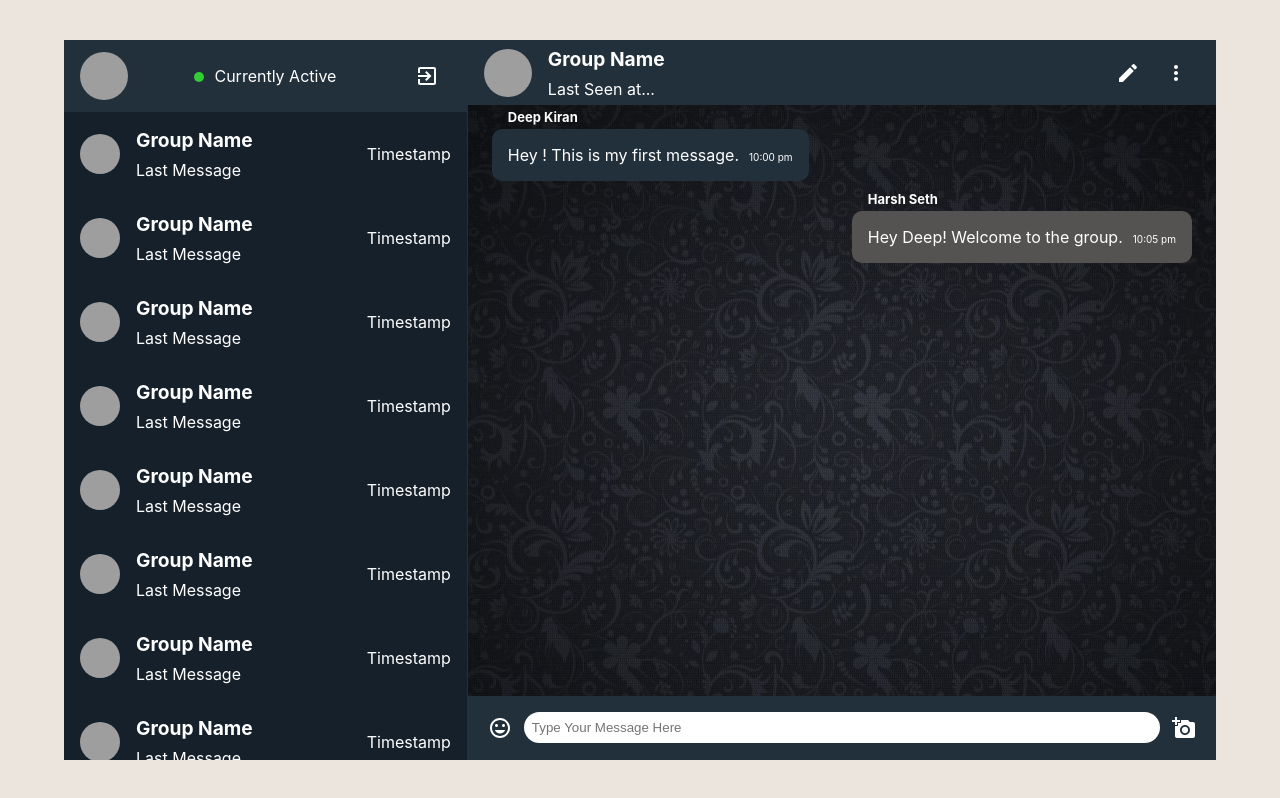
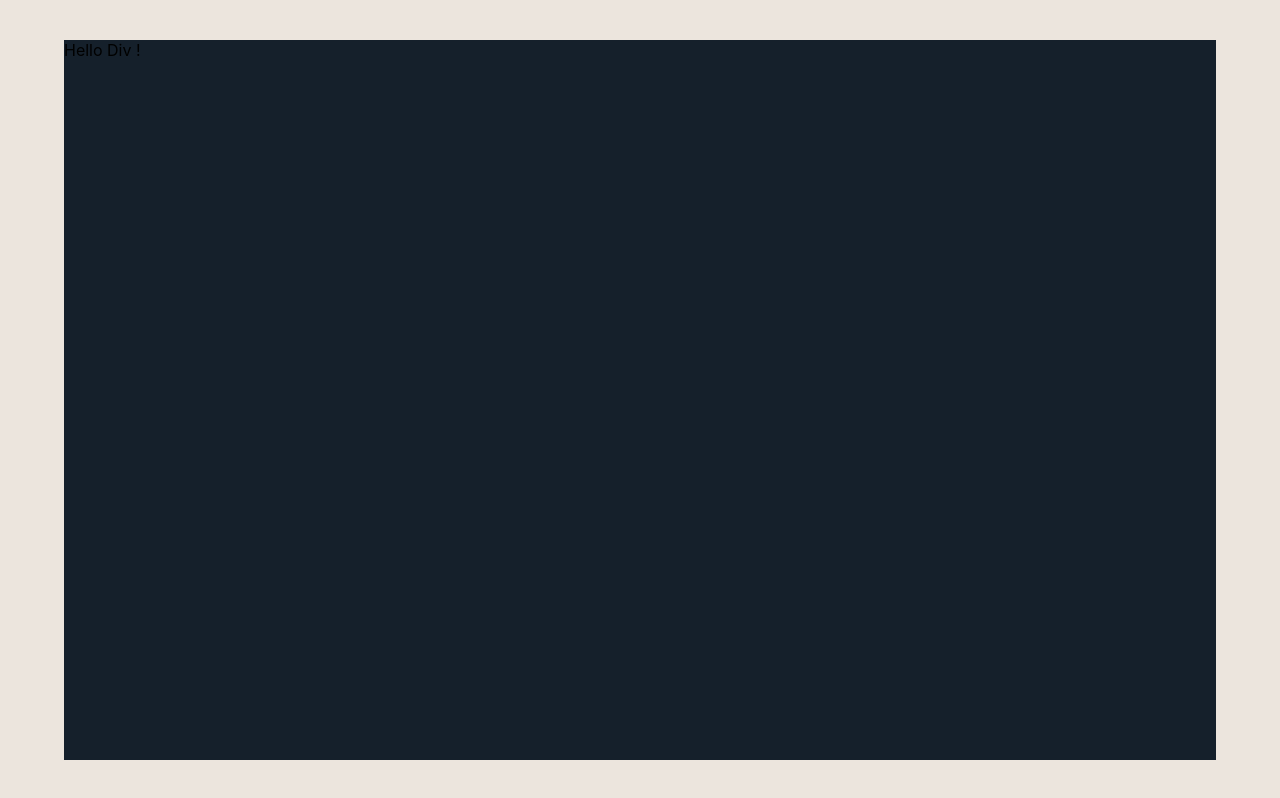
Before and after one commit to DEEPKIRANC/Chat-Application, a React (Create React App) app in the folder chat-application/: page /mobilechat in a window 1280 px wide. Built offline with nearby package versions, Linux system fonts and the light colour scheme; grey boxes are pictures that could not be loaded.

Commit message:
Implement useHistory hook

```diff
--- a/chat-application/public/index.html
+++ b/chat-application/public/index.html
@@ -24,7 +24,7 @@
       work correctly both with client-side routing and a non-root public URL.
       Learn how to configure a non-root public URL by running `npm run build`.
     -->
-    <title>React App</title>
+    <title>Chat App | Deep Kiran</title>
   </head>
   <body>
     <noscript>You need to enable JavaScript to run this app.</noscript>
--- a/chat-application/src/App.js
+++ b/chat-application/src/App.js
@@ -1,16 +1,32 @@
 import './App.css';
 import Chatbox from './components/chatbox';
 import Sidebar from './components/sidebar';
+import {BrowserRouter as Router , Switch , Route} from "react-router-dom";
+import Test from './components/Test';
 
 
 function App() {
   return (
+    <Router>
     <div className="App">
       <div className="app__body">
-        <Sidebar />
-        <Chatbox />
+        <Switch>
+
+        <Route path="/mobilechat" exact>
+
+          <Test />
+
+        </Route>
+
+        <Route path="/" exact>
+          <Sidebar />
+          <Chatbox />
+        </Route>
+
+        </Switch>
       </div>
     </div>
+    </Router>
   );
 }
 
--- a/chat-application/src/components/Chat.js
+++ b/chat-application/src/components/Chat.js
@@ -1,17 +1,28 @@
 import React,{useEffect,useState} from 'react'
 import {Avatar} from "@material-ui/core"
 import "../styles/chats.css"
+import {useMediaQuery} from "react-responsive";
+import {useHistory} from "react-router-dom";
 
 
 function Chat() {
+    let windowSize=useMediaQuery({query:`(max-width:600px)`});
+    const [randomText,setRandomText]=useState("");
+    let history=useHistory();
 
-    const [randomText,setRandomText]=useState("");
 useEffect(()=>{
 
     setRandomText(Math.floor(Math.random() * 5000));
 },[])
 
+
 const handleClick=()=>{
+
+    if(windowSize)
+    {
+        history.push("/mobilechat");
+    }
+
 
 }
 
--- /dev/null
+++ b/chat-application/src/components/Test.js
@@ -0,0 +1,11 @@
+import React from 'react'
+
+function Test() {
+    return (
+        <div>
+            Hello Div !
+        </div>
+    )
+}
+
+export default Test
```
